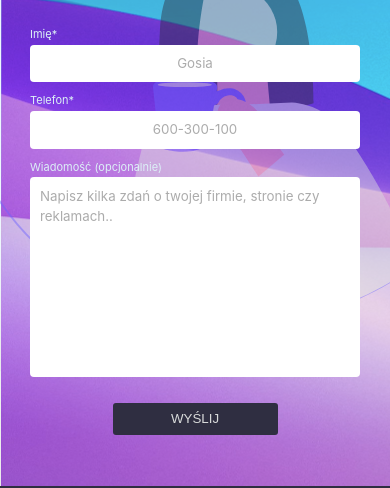
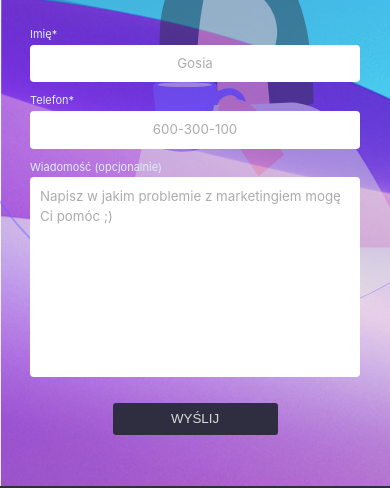
Before and after one commit to OrJaku/ew-marketing, a React (Vite) app: page / in a window 390 px wide. Shown: the part 1282-1770 px from the top of the page. Built offline with nearby package versions, Linux system fonts and the light colour scheme.

Commit message:
Modified 'Porada' button, changed quiz qustion styles

```diff
--- a/src/components/BottomContactForm/BottomContactForm.jsx
+++ b/src/components/BottomContactForm/BottomContactForm.jsx
@@ -113,7 +113,7 @@ const BottomContactForm = ({ isMobile }) => {
                             value={message}
                             onChange={(e) => setMessage(e.target.value)}
                             maxLength={750}
-                            placeholder='Napisz kilka zdań o twojej firmie, stronie czy reklamach..' />
+                            placeholder='Napisz w jakim problemie z marketingiem mogę Ci pomóc ;)' />
                     </div>
                     <button
                         type='submit'
--- a/src/components/MiddleBanner/MiddleBanner.module.css
+++ b/src/components/MiddleBanner/MiddleBanner.module.css
@@ -134,10 +134,7 @@
     }
 
     .quiz_button {
-        width: 130px;
-        top: 73%;
-        right: 3%;
-        left: unset;
+        margin-left: 1px;
     }
 
 }
--- a/src/components/MiddleBanner/Quiz.jsx
+++ b/src/components/MiddleBanner/Quiz.jsx
@@ -66,7 +66,7 @@ const Quiz = ({
                         key={id_}
                         id={id_}
                         style={{
-                            backgroundColor: `rgba(21, 173, 244, ${selectedIds.includes(id_) ? 0.88 : 0.55})`
+                            backgroundColor: `rgba(70,193,233, ${selectedIds.includes(id_) ? 0.7: 1})`
                         }}
                         onClick={(e) => handleAddToSelected(e.target.id)}>
                         {val.question}
--- a/src/components/MiddleBanner/Quiz.module.css
+++ b/src/components/MiddleBanner/Quiz.module.css
@@ -6,7 +6,7 @@
 }
 
 .questions>div {
-    font-size: 13px;
+    font-size: 14px;
     font-weight: 400;
     border-radius: 2px;
     width: auto;
@@ -49,7 +49,7 @@
 @media screen and (max-width: 460px) {
     .questions>div {
         width: auto;
-        font-size: 12px;
+        font-size: 13px;
     }
 
     .modal_content {
```
